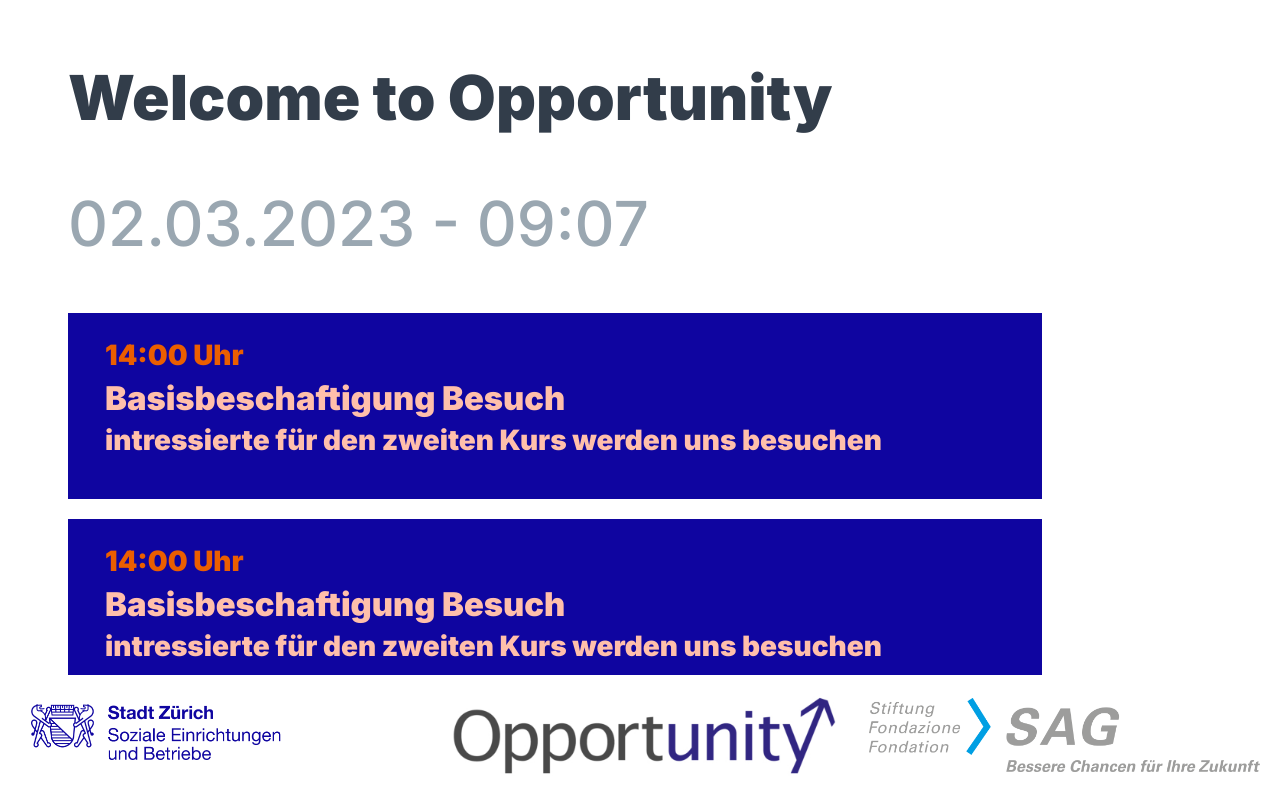
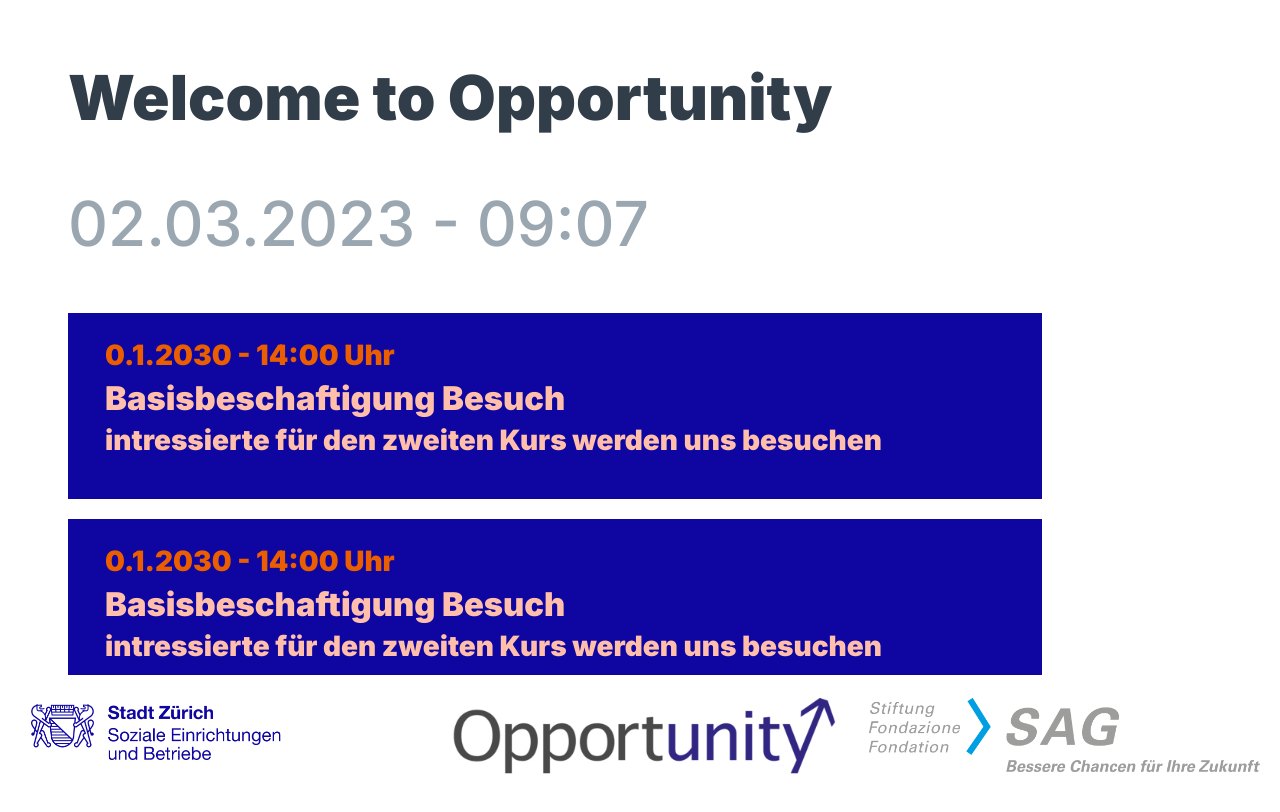
Before and after one commit to DivinaDeserto97/welcome-vue, a Vue app: page / in a window 1280 px wide. Shown: the top 812 px of the page. Built offline with nearby package versions, Linux system fonts and the light colour scheme.

Commit message:
datum zeit

```diff
--- a/src/components/HelloWorld.vue
+++ b/src/components/HelloWorld.vue
@@ -7,7 +7,7 @@
     <section>
       <ul v-for="(kurs, index) in kurse" :key="index">
         <li>
-          <span id="kurs-time">{{ kurs[0] }} Uhr</span><br>
+          <span id="kurs-time">{{ kurs[1] }} - {{ kurs[0] }} Uhr</span><br>
           <h3 id="kurs-titel">{{ kurs[2] }}</h3>
           <span id="kurs-desciption">{{ kurs[3] }}</span>
         </li>
```
